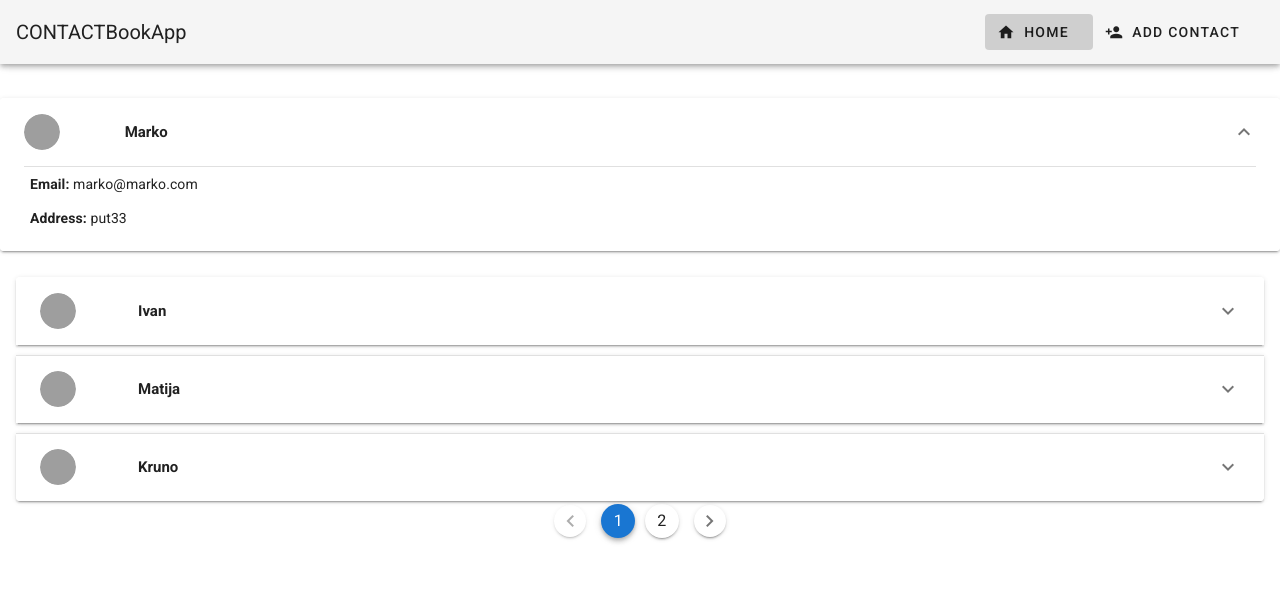
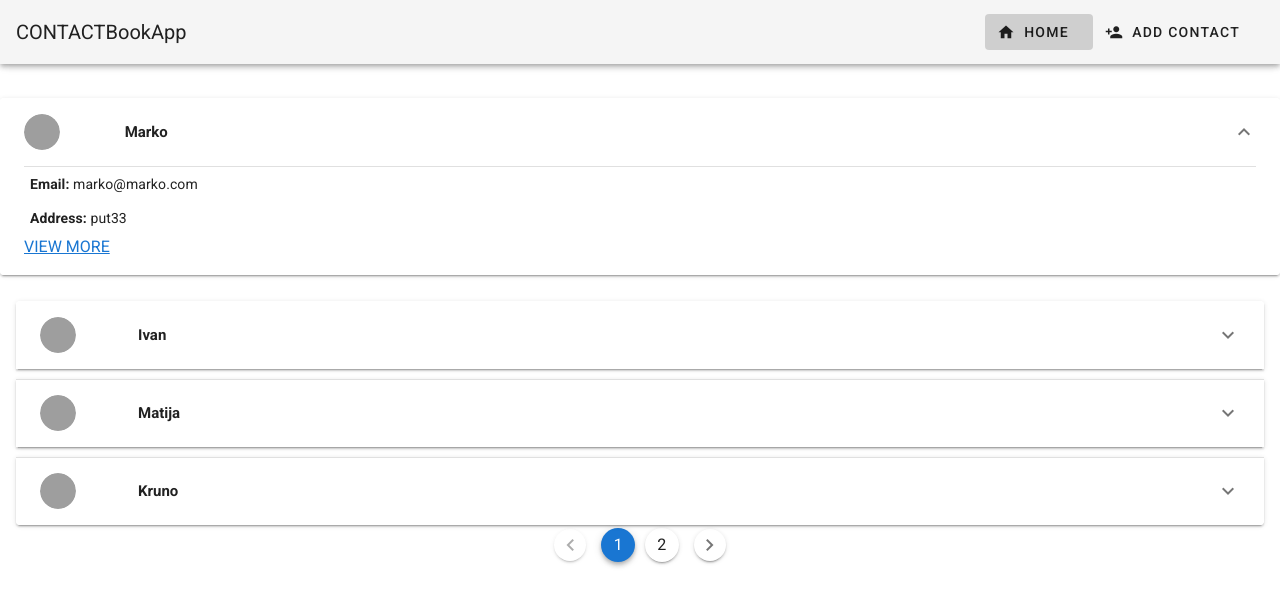
Before and after one commit to mountinman/vue-contact-book-app, a Vue app: page / in a window 1280 px wide. Both pictures are taken after a click on the button "Marko". Shown: the top 606 px of the page. Built offline with nearby package versions, Linux system fonts and the light colour scheme; grey boxes are pictures that could not be loaded.

Commit message:
adding contact details route

```diff
--- /dev/null
+++ b/src/components/AddContact.vue
@@ -0,0 +1,14 @@
+<template>
+  <div>
+    <p>add</p>
+
+    <p>add</p>
+  </div>
+</template>
+
+<script>
+export default {};
+</script>
+
+<style>
+</style>
--- /dev/null
+++ b/src/components/ContactDetails.vue
@@ -0,0 +1,20 @@
+<template>
+  <div style="margin-top:100px;">
+    <p>contact-details</p>
+    <p>{{contact.name}}</p>
+  </div>
+</template>
+
+<script>
+export default {
+    props: ['id'],
+    computed: {
+        contact () {
+            return this.$store.getters.getContactDetails(this.id)
+        }
+    }
+};
+</script>
+
+<style>
+</style>
--- a/src/components/Home.vue
+++ b/src/components/Home.vue
@@ -35,6 +35,9 @@
               <strong>Address:</strong>
               {{contact.address}}
             </v-card-text>
+            <router-link
+              :to="{ name: 'ContactDetails', params: { id: contact.id }}"
+            >VIEW MORE</router-link>
           </v-expansion-panel-content>
         </v-expansion-panel>
       </v-expansion-panels>
--- a/src/router/index.js
+++ b/src/router/index.js
@@ -1,6 +1,8 @@
 import Vue from "vue";
 import Router from "vue-router";
 import Home from "@/components/Home";
+import ContactDetails from "@/components/ContactDetails";
+import AddContact from "@/components/AddContact";
 
 Vue.use(Router);
 
@@ -10,6 +12,17 @@ export default new Router({
       path: "/",
       name: "Home",
       component: Home
+    },
+    {
+      path: "/add-contact",
+      name: "AddContact",
+      component: AddContact
+    },
+    {
+      path: "/contact/:id",
+      name: "ContactDetails",
+      props: true,
+      component: ContactDetails
     }
   ],
   mode: "history"
--- a/src/store/index.js
+++ b/src/store/index.js
@@ -69,6 +69,13 @@ export const store = new Vuex.Store({
   getters: {
     getContacts (state) {
       return state.contacts
+    },
+    getContactDetails (state) {
+      return contactId => {
+        return state.contacts.find(contact => {
+          return contact.id === contactId
+        })
+      }
     }
   }
 });
```
